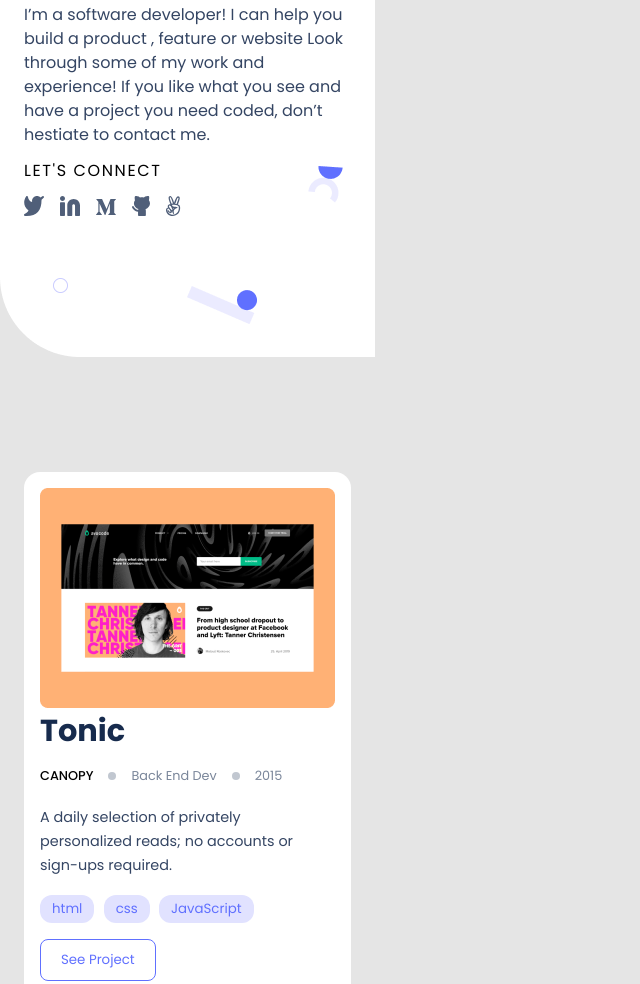
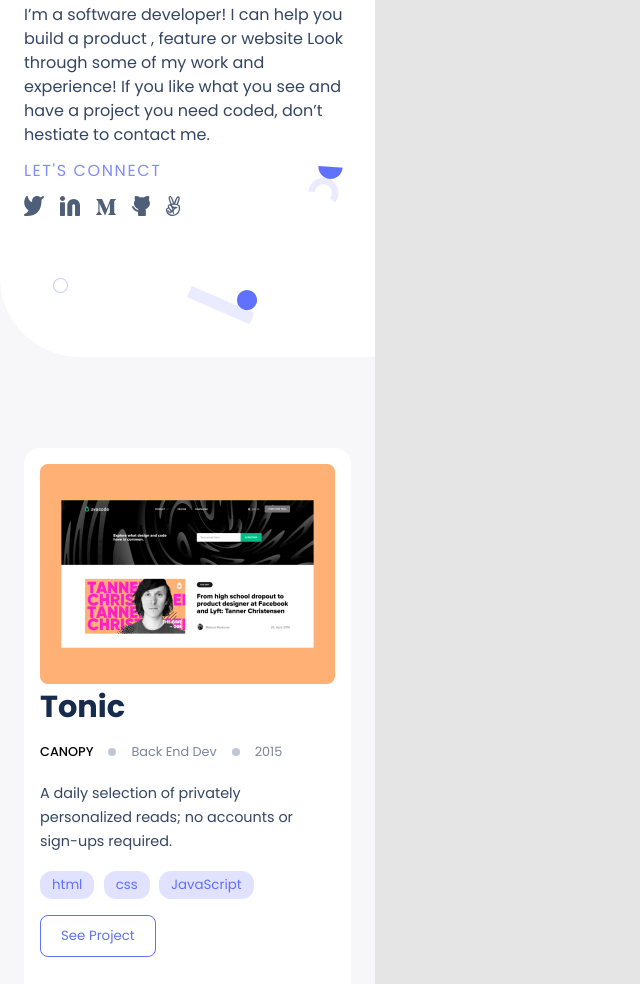
Before and after one commit to felixDev22/Portfolio-Microverse-Project1, a website: page index.html in a window 1280 px wide. Shown: the part 361-1345 px from the top of the page, without its empty margins (0-640 px from the left). Drawn offline with Linux system fonts and the light colour scheme.

Commit message:
Update Portfolio section

```diff
--- a/style.css
+++ b/style.css
@@ -25,8 +25,8 @@ button {
   --content-color: #344563;
   --hover-color: #2230d2;
   --links-color: #505f79;
-  --a-link-color: #EBEBFF
-  --work-section-color: #f7f7f9;
+  --a-link-color: #7f8cff;
+  --porfolio-bkg-color: #f7f7f9;
   --bullet-color: #c1c7d0;
   --work-title: #172b4d;
   --year-color: #7a869a;
@@ -37,7 +37,7 @@ body {
   width: 375px;
   align-items: center;
   justify-content: center;
-  background:var(--body-color);
+  background: var(--body-color);
 }
 
 h1 {
@@ -79,16 +79,14 @@ span {
 
 .container {
   width: 375px;
-  height:552px;
+  height: 552px;
   padding: 1rem 1.5rem;
-
 }
-#homepage{
+#homepage {
   width: 375px;
-  height:718px;
+  height: 718px;
   background-image: url(./images/header-background-mobile.png);
   background-repeat: no-repeat;
-  /* z-index: -1; */
 }
 
 .app-bar {
@@ -133,11 +131,10 @@ nav h2 {
 /* hero-section */
 
 .hero-section {
-position: relative;
-display: flex;
-align-items: center;
-justify-content:center;
-
+  position: relative;
+  display: flex;
+  align-items: center;
+  justify-content: center;
 }
 
 .header-shapes {
@@ -148,16 +145,14 @@ justify-content:center;
   margin-top: 6rem;
   right: 0;
   left: 0;
-
 }
-
 
 .hero-title h1 {
   margin-top: 6rem;
   margin-bottom: 0.5rem;
 }
 
-.connect{
+.hero-title a {
   font-size: 1rem;
   letter-spacing: 0.1rem;
   color: var(--a-link-color);
@@ -181,16 +176,16 @@ justify-content:center;
   display: grid;
   grid-template-columns: 1fr;
   justify-content: center;
-
-
 }
 
 #portfolio-section {
   display: flex;
   justify-content: center;
   padding-top: 7.2rem;
-  background: var(--work-section-color);
-
+  background: var(--porfolio-bkg-color);
+  margin-top: -7rem;
+  position: relative;
+  z-index: -1;
 }
 
 .card {
@@ -199,7 +194,7 @@ justify-content:center;
   background: var(--card-bkg-color);
   border-radius: 1rem;
   padding: 1rem;
-  margin-bottom: 5.5rem;
+  margin-top: 5.5rem;
 }
 .work-details {
   display: flex;
@@ -210,8 +205,9 @@ justify-content:center;
 .work-title {
   color: var(--work-title);
 }
-  .card p{
-    font-size: 0.9rem;
+.card p {
+  font-size: 0.9rem;
+  line-height: 1.5rem;
 }
 .tools-btn {
   padding: 4px 12px;
@@ -220,13 +216,12 @@ justify-content:center;
   margin-right: 5px;
   color: var(--dark-blue);
   margin-top: 0.4rem;
-
 }
-.Primary-Btn{
+.Primary-Btn {
   padding: 10px 20px;
   color: var(--dark-blue);
   border: 1px solid var(--dark-blue);
-  border-radius:8px;
+  border-radius: 8px;
   background: var(--card-bkg-color);
-   margin-top: 1rem;
+  margin-top: 1rem;
 }
```
Also changed, not shown: images/Base about my self.png (added).
